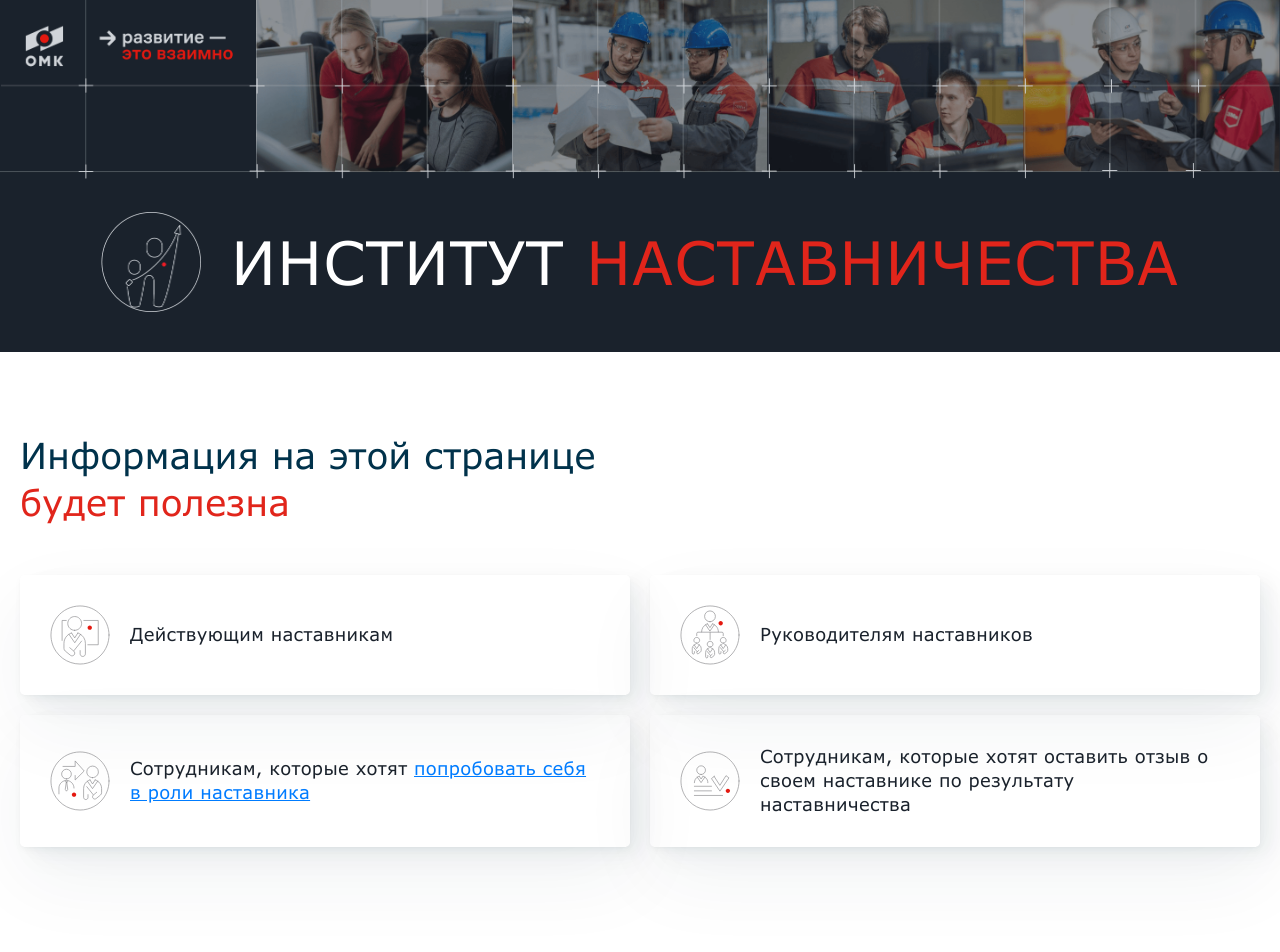
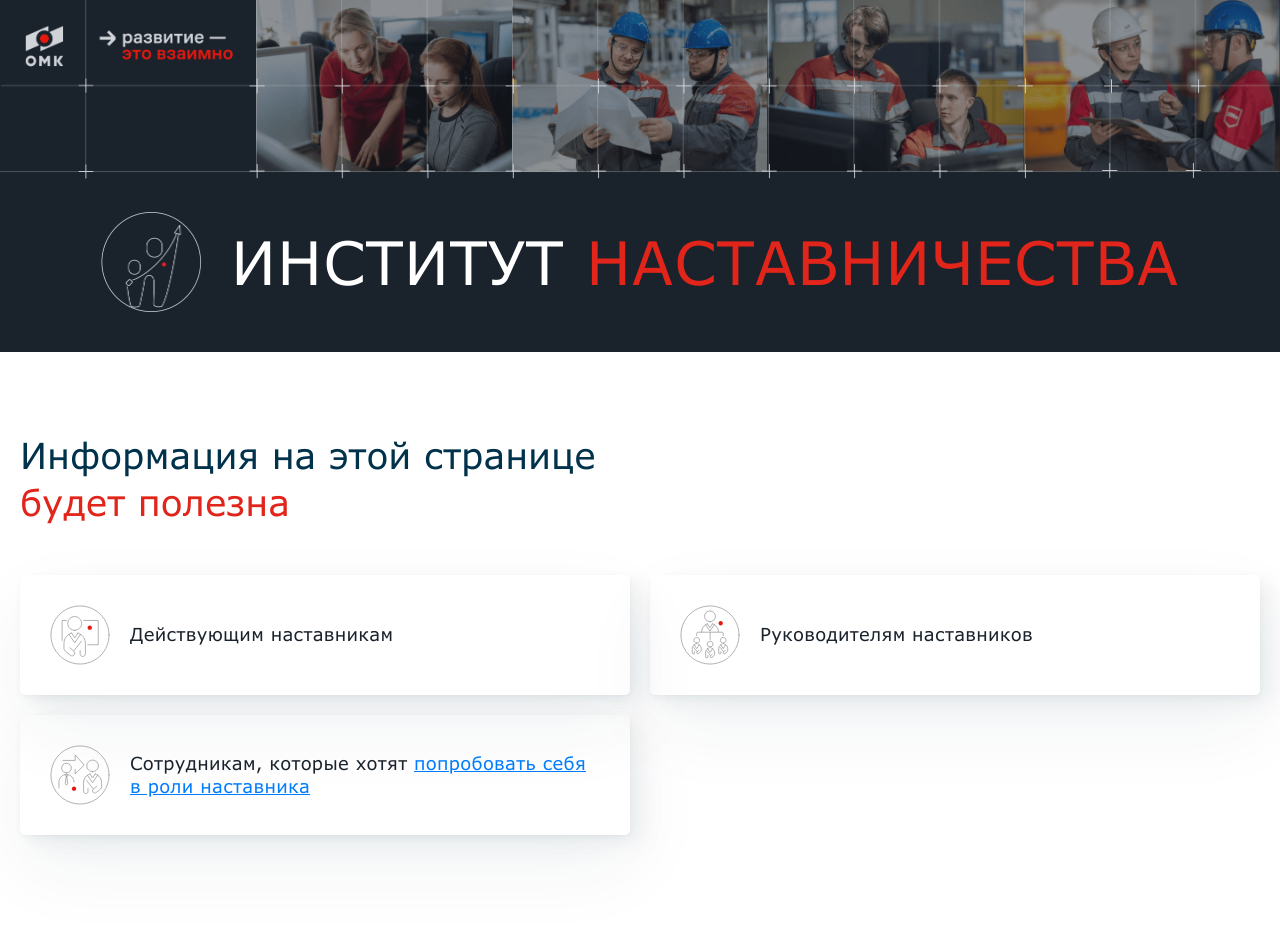
Before and after one commit to mosxe/omk_mentoring, a React (Vite) app: page /omk_mentoring in a window 1280 px wide. Shown: the top 952 px of the page. Built offline with nearby package versions, Linux system fonts and the light colour scheme.

Commit message:
deleted card from information, changed text to support

```diff
--- a/src/modules/Main/components/Information/index.tsx
+++ b/src/modules/Main/components/Information/index.tsx
@@ -1,7 +1,6 @@
 import Image1 from 'assets/svg/Information/icon_1.svg';
 import Image2 from 'assets/svg/Information/icon_2.svg';
 import Image3 from 'assets/svg/Information/icon_3.svg';
-import Image4 from 'assets/svg/Information/icon_4.svg';
 import styles from './styles.module.scss';
 
 type Props = {
@@ -53,17 +52,6 @@ const Information = ({ onClickSection }: Props) => {
             </span>
           </div>
         </div>
-        <div className={styles.information__card}>
-          <img
-            className={styles.information__card_img}
-            src={Image4}
-            alt='Картинка'
-          />
-          <div className={styles.information__card_text}>
-            Сотрудникам, которые хотят оставить отзыв о своем наставнике по
-            результату наставничества
-          </div>
-        </div>
       </div>
     </section>
   );
--- a/src/modules/Main/components/Support/index.tsx
+++ b/src/modules/Main/components/Support/index.tsx
@@ -48,7 +48,7 @@ const Support = forwardRef<HTMLDivElement, Props>(
                 <div className={styles.support__text_b}>Обучение</div>
                 <div className={styles.support__text}>
                   Подать заявку на обучение по программе развития наставников
-                  можно в{' '}
+                  можно в каталоге возможностей{' '}
                   <span className={styles.support__link} onClick={handleHref}>
                     «Технология наставничества. Модуль 1»
                   </span>
```
